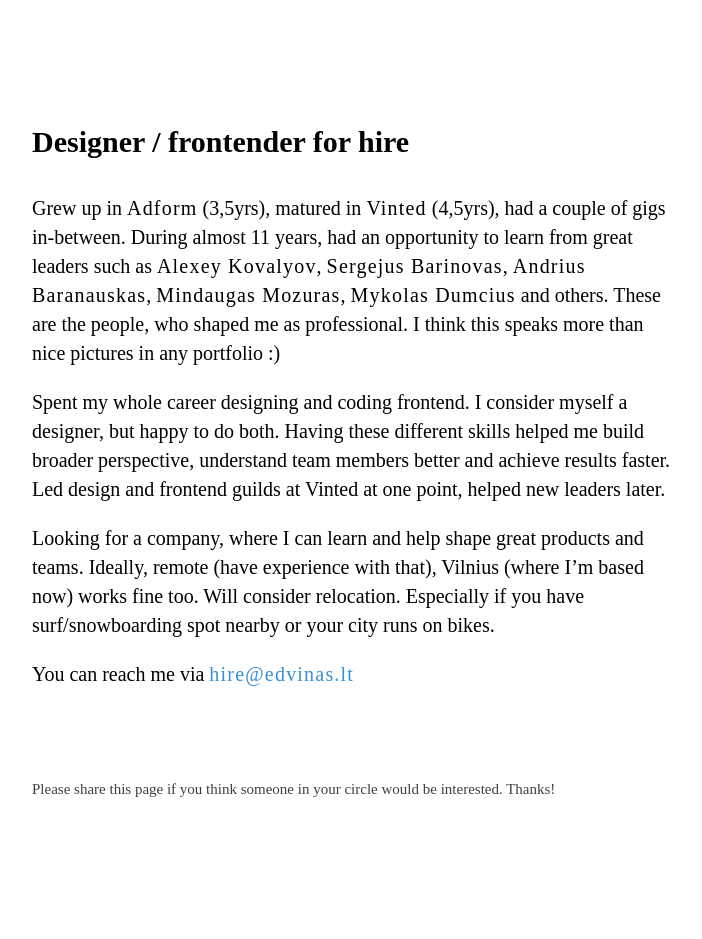
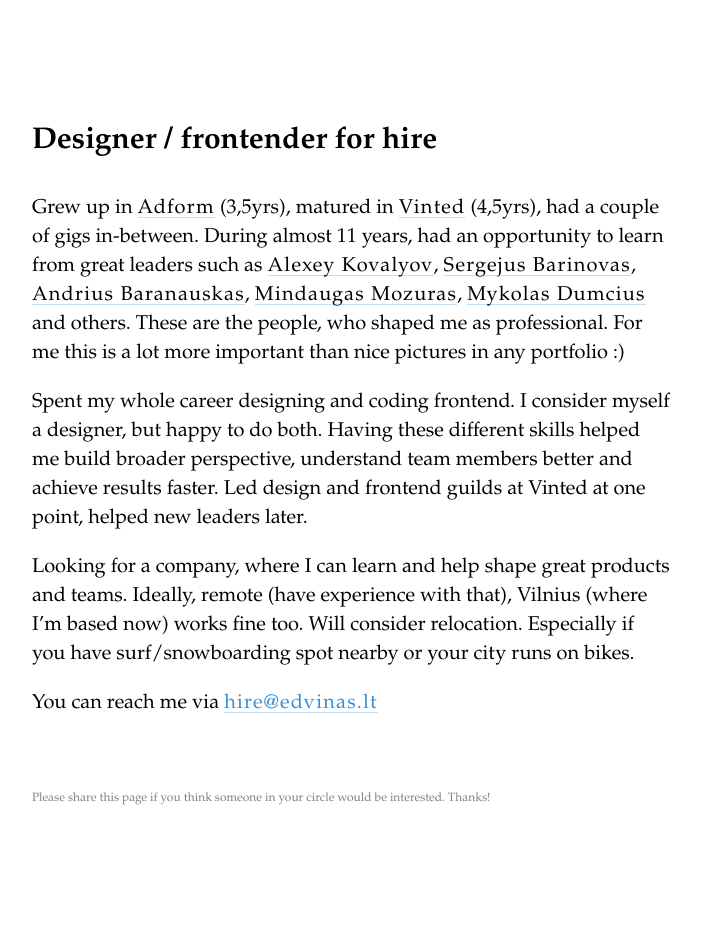
Before and after one commit to arzatskis/arzatskis.github.io, a Jekyll site: the page built from hire.md, in a window 1280 px wide. Shown: the whole page, without its empty margins (288-990 px from the left). Built offline with Jekyll 4.4.1, drawn with Linux system fonts in a browser that asks for light colours; our own code applies the rules of GitHub Pages for plain Markdown files.

Commit message:
Cleanup post styles and copy

```diff
--- a/_includes/style.scss
+++ b/_includes/style.scss
@@ -1,7 +1,4 @@
-// $post-link-highlight: #474C50;
 $post-link-highlight: #388fd6;
-$post-link-underline: linear-gradient(to bottom, rgba($post-link-highlight, 0.3) 50%, rgba($post-link-highlight, 0) 50%);
-$post-link-underline-on: linear-gradient(to bottom, rgba($post-link-highlight, 0.6) 50%, rgba($post-link-highlight, 0) 50%);
 
 * {
   box-sizing: border-box;
@@ -47,7 +44,7 @@
   margin: 0 auto;
   padding: 6rem 1.5rem;
 
-  font-family: "Iowan Old Style";
+  font-family: "Iowan Old Style", "Palatino Linotype", "Palatino", serif;
   font-size: 1rem;
 }
 
@@ -66,22 +63,16 @@
   }
 
   a {
+    display: inline-block;
+    line-height: 0.9;
     text-decoration: none;
     color: inherit;
-    border-bottom: solid 1px currentColor;
+    border-bottom: solid 1px rgba($post-link-highlight, 0.3);
     letter-spacing: 0.06em;
 
-    @supports(background-image: $post-link-underline) {
-      background-image: $post-link-underline;
-      background-repeat: repeat-x;
-      background-size: 2px 0.1em;
-      background-position: 0 1.15em;
-      border-bottom: 0;
-
-      &:hover {
-        background-image: $post-link-underline-on;
-        background-size: 2px 0.2em;
-      }
+    &:hover {
+      border-bottom-width: 2px;
+      border-color: rgba($post-link-highlight, 0.6);
     }
 
     &.is-highlighted {
@@ -95,8 +86,8 @@
 }
 
 .post__meta {
-  font-size: 75%;
-  opacity: 0.75;
+  font-size: 60%;
+  opacity: 0.5;
 
   &:last-child {
     margin-top: 6em;
--- a/hire.md
+++ b/hire.md
@@ -4,7 +4,7 @@
 
 ### Designer / frontender for hire
 
-Grew up in [Adform](https://adform.com) (3,5yrs), matured in [Vinted](https://vinted.com) (4,5yrs), had a couple of gigs in-between. During almost 11 years, had an opportunity to learn from great leaders such as [Alexey Kovalyov](https://www.linkedin.com/in/aleksejkovaliov/), [Sergejus Barinovas](https://www.linkedin.com/in/sergejus/), [Andrius Baranauskas](https://www.linkedin.com/in/andriusbaranauskas/), [Mindaugas Mozuras](https://www.linkedin.com/in/mindaugasmozuras/), [Mykolas Dumcius](https://www.linkedin.com/in/mykolasdumcius/) and others. These are the people, who shaped me as professional. I think this speaks more than nice pictures in any portfolio :)
+Grew up in [Adform](https://adform.com) (3,5yrs), matured in [Vinted](https://vinted.com) (4,5yrs), had a couple of gigs in-between. During almost 11 years, had an opportunity to learn from great leaders such as [Alexey Kovalyov](https://www.linkedin.com/in/aleksejkovaliov/), [Sergejus Barinovas](https://www.linkedin.com/in/sergejus/), [Andrius Baranauskas](https://www.linkedin.com/in/andriusbaranauskas/), [Mindaugas Mozuras](https://www.linkedin.com/in/mindaugasmozuras/), [Mykolas Dumcius](https://www.linkedin.com/in/mykolasdumcius/) and others. These are the people, who shaped me as professional. For me this is a lot more important than nice pictures in any portfolio :)
 
 Spent my whole career designing and coding frontend. I consider myself a designer, but happy to do both. Having these different skills helped me build broader perspective, understand team members better and achieve results faster. Led design and frontend guilds at Vinted at one point, helped new leaders later.
 
```
